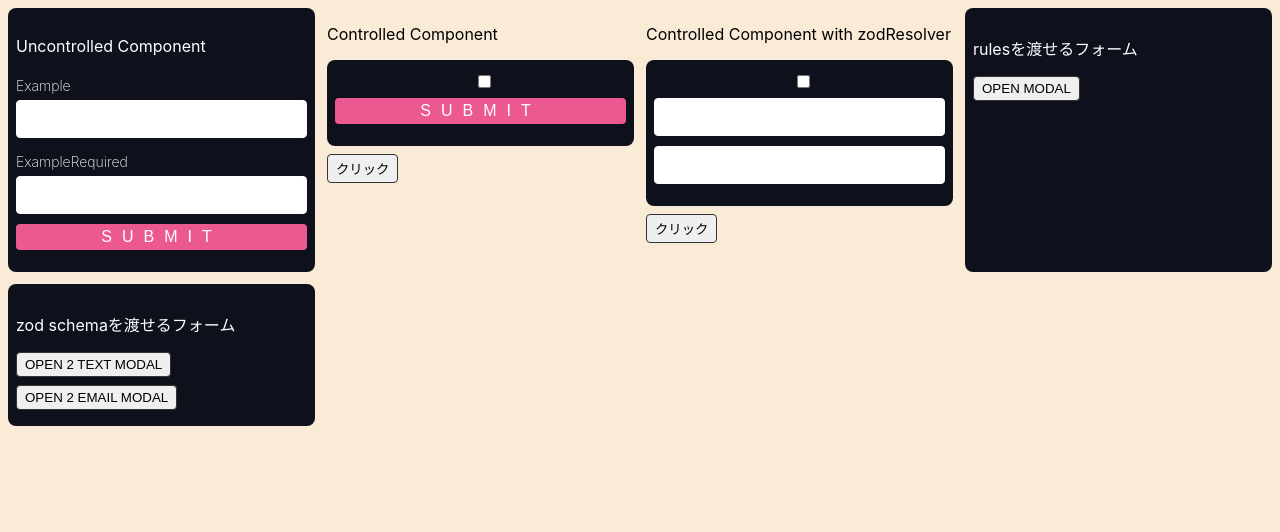
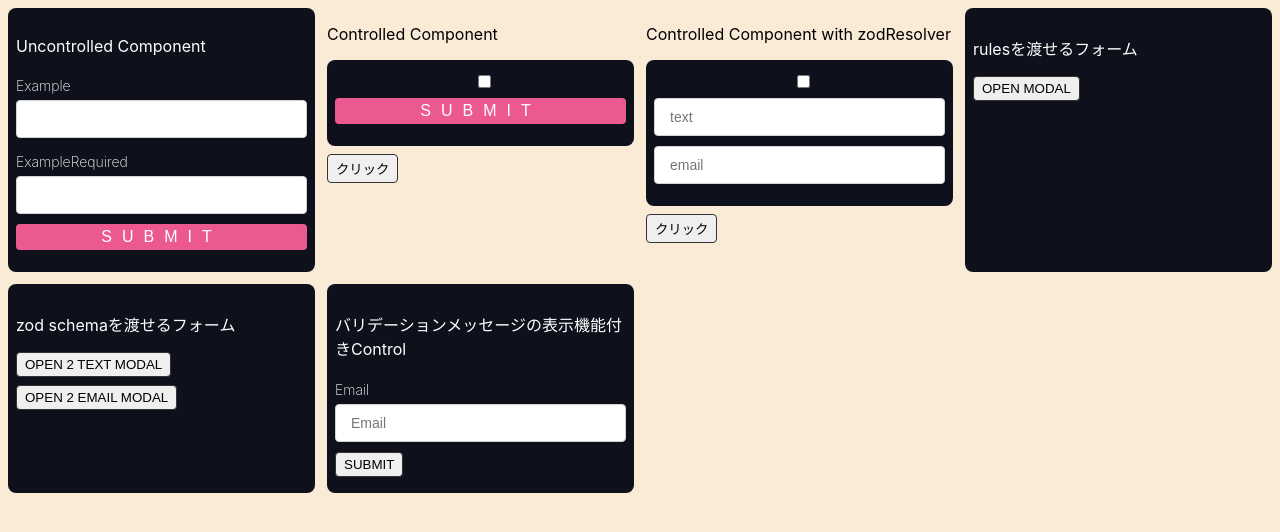
Before and after one commit to sawadyecma/react-form-sample, a React (Vite) app: page / in a window 1280 px wide. Shown: the top 532 px of the page. Built offline with nearby package versions, Linux system fonts and the light colour scheme.

Commit message:
feat: Form_06

```diff
--- a/src/App.tsx
+++ b/src/App.tsx
@@ -3,6 +3,7 @@ import { Form_02 } from "./comps/form-02";
 import { Form_03 } from "./comps/form-03";
 import { Form_04 } from "./comps/form-04";
 import { Form_05 } from "./comps/form-05";
+import { Form_06 } from "./comps/form-06";
 import "./style.css";
 
 function App() {
@@ -19,6 +20,7 @@ function App() {
       <Form_03 />
       <Form_04 />
       <Form_05 />
+      <Form_06 />
     </div>
   );
 }
--- a/src/comps/form-03.tsx
+++ b/src/comps/form-03.tsx
@@ -57,6 +57,7 @@ export function Form_03() {
           control={control}
           render={({ field }) => (
             <TextField
+              placeholder="text"
               {...field}
               value={field.value ?? ""}
               onChange={field.onChange}
@@ -70,6 +71,7 @@ export function Form_03() {
           control={control}
           render={({ field }) => (
             <TextField
+              placeholder="email"
               {...field}
               value={field.value ?? ""}
               onChange={field.onChange}
--- /dev/null
+++ b/src/comps/form-06.tsx
@@ -0,0 +1,89 @@
+import { zodResolver } from "@hookform/resolvers/zod";
+import type { JSX } from "react";
+import {
+  Controller,
+  useForm,
+  type Control,
+  type ControllerRenderProps,
+  type FieldPath,
+  type FieldValues,
+  type Path,
+} from "react-hook-form";
+import { z } from "zod";
+
+export const Form_06 = () => {
+  const { control, handleSubmit } = useForm({
+    resolver: zodResolver(
+      z
+        .object({ email: z.string().email("Please enter a valid email") })
+        .required()
+    ),
+    defaultValues: {
+      email: "",
+    },
+    mode: "onBlur",
+    reValidateMode: "onChange",
+  });
+
+  return (
+    <div className="form">
+      <p className="text-white">
+        バリデーションメッセージの表示機能付きControl
+      </p>
+      <ControlledInput
+        name="email"
+        label="Email"
+        control={control}
+        renderInput={(field) => {
+          return (
+            <input
+              type="email"
+              {...field}
+              value={field.value ?? ""}
+              placeholder="Email"
+              onChange={field.onChange}
+            />
+          );
+        }}
+      />
+      <button
+        // disabled={!formState.isDirty || !formState.isValid}
+        onClick={handleSubmit((data) => {
+          console.log(data);
+        })}
+      >
+        submit
+      </button>
+    </div>
+  );
+};
+
+type ControlledInputProps<T extends FieldValues> = {
+  name: FieldPath<T>;
+  label: string;
+  control: Control<T>;
+  renderInput: (field: ControllerRenderProps<T, Path<T>>) => JSX.Element;
+};
+
+export function ControlledInput<T extends FieldValues>({
+  name,
+  label,
+  control,
+  renderInput,
+}: ControlledInputProps<T>) {
+  return (
+    <Controller
+      name={name}
+      control={control}
+      render={({ field, fieldState }) => (
+        <div>
+          <label>{label}</label>
+          {renderInput(field)}
+          {fieldState.error && (
+            <p className="error-msg">{fieldState.error.message}</p>
+          )}
+        </div>
+      )}
+    />
+  );
+}
--- a/src/style.css
+++ b/src/style.css
@@ -40,7 +40,7 @@ input {
   box-sizing: border-box;
   width: 100%;
   border-radius: 4px;
-  border: 1px solid white;
+  border: 1px solid lightgray;
   padding: 10px 15px;
   margin-bottom: 10px;
   font-size: 14px;
```
